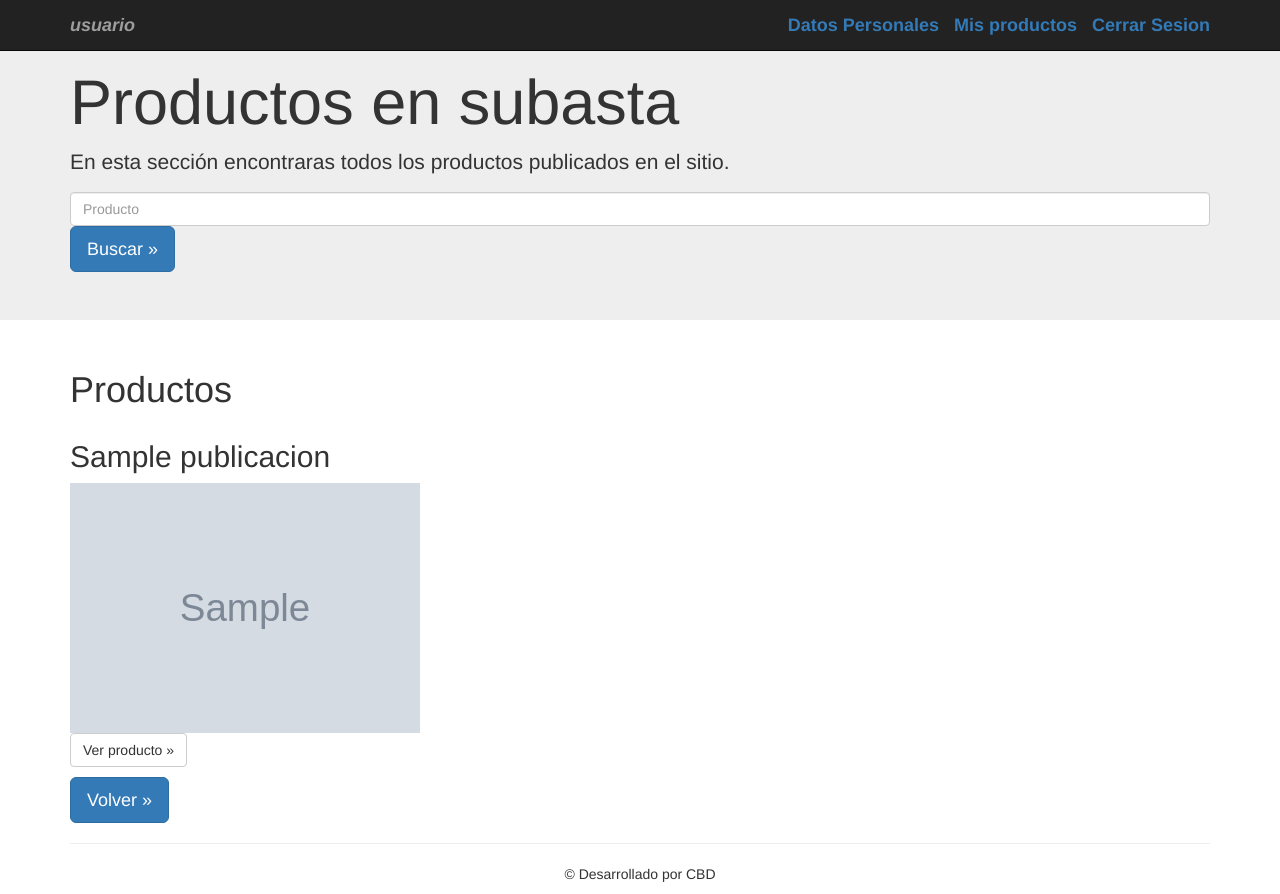
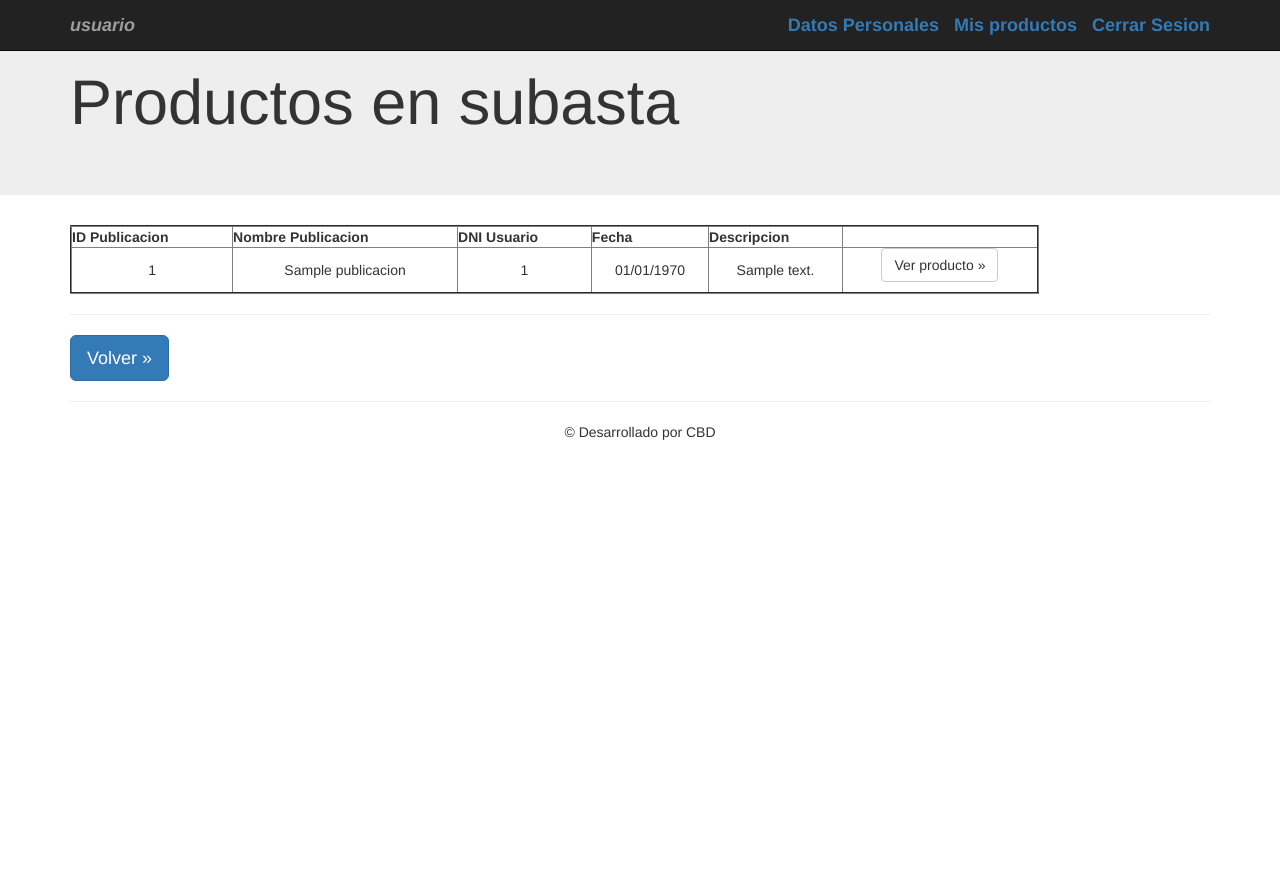
Before and after one commit to sborrillo/CBD-Software, a PHP site: page /productos.php in a window 1280 px wide. After the commit the page ends 440 px from the top, so only its background shows below. Run offline with PHP 8.4, Linux system fonts and the light colour scheme; a user stored in the database is signed in; tables that the repository leaves empty or names only in its code hold one stand-in row (values such as "Sample post"); grey boxes marked "Sample" are stand-in pictures; some libraries are stand-ins or nearby versions.

Commit message:
Update productos.php

```diff
--- a/bestnid/productos.php
+++ b/bestnid/productos.php
@@ -59,12 +59,6 @@
     <div class="jumbotron">
       <div class="container">
         <h1>Productos en subasta</h1>
-        <p>En esta sección encontraras todos los productos publicados en el sitio.</p>
-	<form action='buscar.php' method='POST'>
-	<input type="text" name='producto' placeholder="Producto" class="form-control">
-        <button class="btn btn-primary btn-lg" type="submit">Buscar &raquo;</button>
-	<br>
-	</form>
       </div>
     </div>
 
@@ -72,26 +66,23 @@
       <!-- Example row of columns -->
 	<?php
 		$sql=mysql_query("SELECT * FROM publicacion");
-	?>
-	<h1>Productos</h1>
-	<div class="row">
-	<?php
-		while($row=mysql_fetch_array($sql,MYSQL_ASSOC)){
-			?>
-			<div class="col-md-4">
-				<h2><?php
-				echo $row['nombre'];?></h2>
-				<img width="350px" height="250px" src="fotos/<?php echo $row['foto'];?>">
-				<p><a class="btn btn-default" href="producto.php/?name=<?php echo $row['nombre'] ?>&desc=<?php echo $row['descripcion'] ?>&date=<?php echo $row['fecha'] ?>&pic=<?php echo $row['foto'] ?>&id=<?php echo $row['id_publicacion'] ?>" role="button">Ver producto &raquo;</a></p>
-			</div>
+	if(mysql_num_rows($sql)>0){ ?>
+	<div class="tabla">
+		<TABLE border=2 CELLSPACING="5" WIDTH="85%">
+		<TR><TH ALIGN="center"> ID Publicacion </TH><TH> Nombre Publicacion </TH><TH> DNI Usuario </TH><TH> Fecha </TH><TH> Descripcion </TH><TH></TH></TR>
+		<?php
+			while($row=mysql_fetch_array($sql,MYSQL_ASSOC)){
+			$date=date("d/m/Y", $row['fecha'])?>
+			<TR><TD ALIGN="center"><?php echo $row['id_publicacion'] ?></TD><TD ALIGN="center"><?php echo $row['nombre'] ?></TD><TD ALIGN="center"><?php echo $row['dni_usuario'] ?></TD><TD ALIGN="center"><?php echo $date ?></TD><TD ALIGN="center"><?php echo $row['descripcion'] ?></TD><TD ALIGN="center"><p><a class="btn btn-default" href="producto.php/?name=<?php echo $row['nombre'] ?>&desc=<?php echo $row['descripcion'] ?>&date=<?php echo $row['fecha'] ?>&pic=<?php echo $row['foto'] ?>&id=<?php echo $row['id_publicacion'] ?>" role="button">Ver producto &raquo;</a></p></TD></TR>
 		<?php } ?>
+		<TABLE>
 	</div>
-	<?php if($_SESSION['login_user']!=""){ ?>
-		<a class="btn btn-primary btn-lg" href="profile.php" role="button">Volver &raquo;</a>
-	<?php }
-		else { ?>
-		    <a class="btn btn-primary btn-lg" href="index.php" role="button">Volver &raquo;</a>
+	<?php }else{ ?>
+					<font size=3><b Style="color:#D00909">No hay publicaciones en el sistema.</b></font>
 	<?php } ?>
+	<hr>
+	<a class="btn btn-primary btn-lg" href="index.php" role="button">Volver &raquo;</a>
+
 	<hr>
 
       <footer>
```
